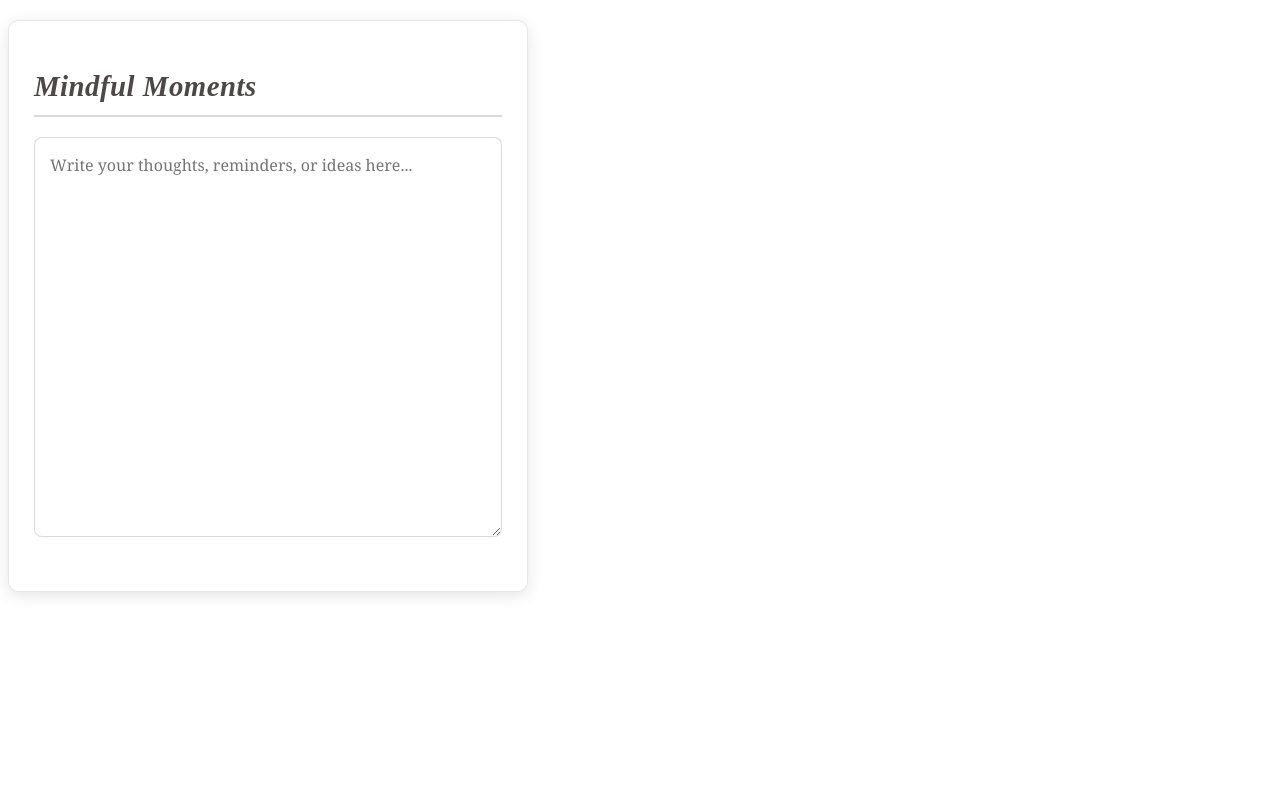
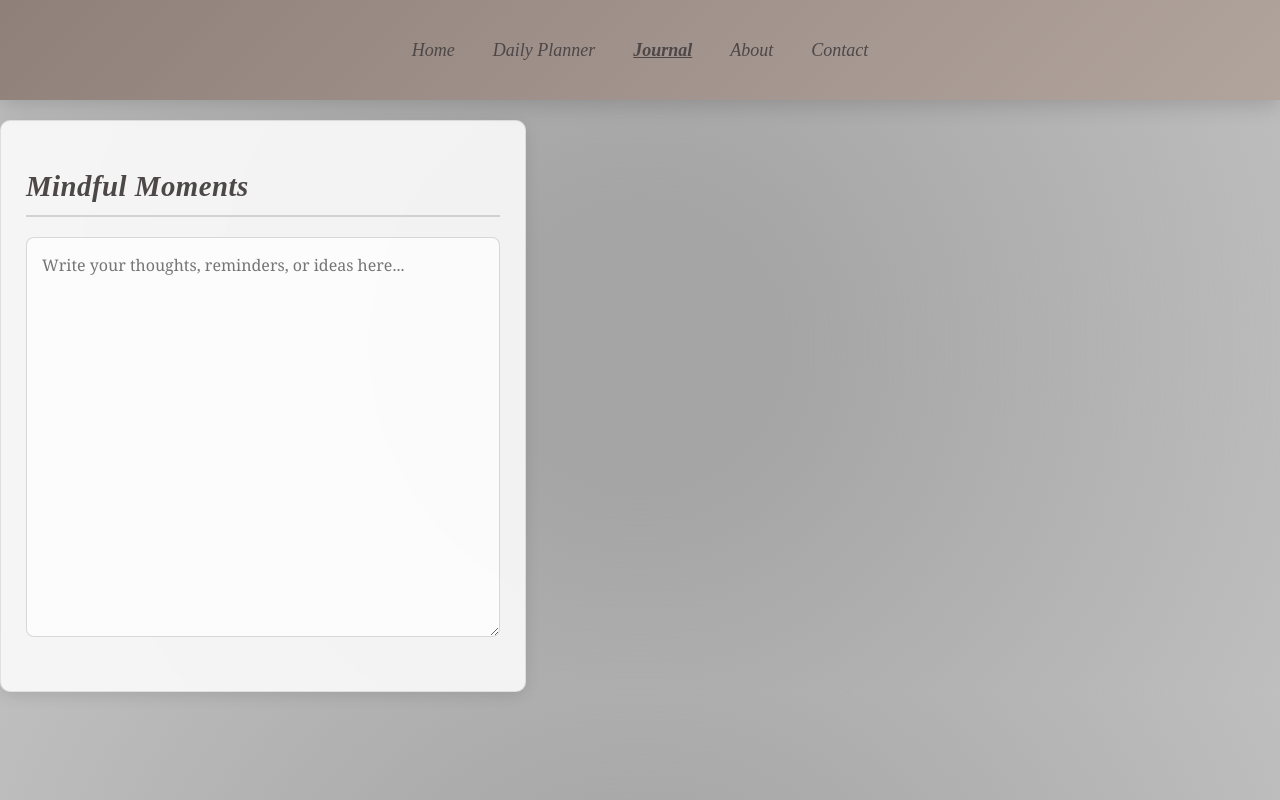
Before and after one commit to Javeria-Javaid/The-Planner-, a website built with webpack: page Journal.html in a window 1280 px wide. Built offline with nearby package versions, Linux system fonts and the light colour scheme.

Commit message:
working on  journal

```diff
--- a/Journal.html
+++ b/Journal.html
@@ -6,6 +6,17 @@
   <link rel="stylesheet" href="Journl.css">
 </head>
 <body>
+<!-- ==================== MENU BAR ==================== -->
+<div class="menu_bar">
+  <div class="menu-items">
+    <a href="index.html">Home</a>
+    <a href="daily_planner.html">Daily Planner</a>
+    <a href="Journal.html" class="active">Journal</a>
+    <a href="About.html">About</a>
+    <a href="contact.html">Contact</a>
+  </div>
+</div>
+<!-- ==================== END MENU BAR ==================== -->
 
 <!-- ==================== NOTES CONTAINER ==================== -->
 <div class="journal_container">
--- a/Journl.css
+++ b/Journl.css
@@ -1,3 +1,40 @@
+body {
+  background: radial-gradient(circle, #a5a5a5 20%, rgba(136, 136, 136, 0.5) 115%, rgba(243, 229, 229, 0.9) 100%);
+  margin: 0;
+}
+.menu_bar{
+  background: linear-gradient(135deg, #8f807a, #b1a49d);
+  height: 60px;
+  width: 100%;
+  position: fixed;
+  top: 0;
+  left: 0;
+  z-index: 1000;
+  box-shadow: 0 6px 20px rgba(0,0,0,0.15);
+  padding-top: 40px;
+  position: relative;
+}
+.menu-items{
+  text-align: center;
+
+}
+.menu_bar a {
+  text-decoration: none;
+  color: #4d4747;
+  padding: 17px;
+  font-size: 18px;
+  font-style: italic;
+}
+.menu_bar a:hover {
+  text-decoration: underline;
+
+}
+.menu_bar a.active {
+  text-decoration: underline;
+  font-weight: bold;
+}
+
+
 /* ==================== JOURNAL CONTAINER ==================== */
 .journal_container {
   width: 37%;
```
